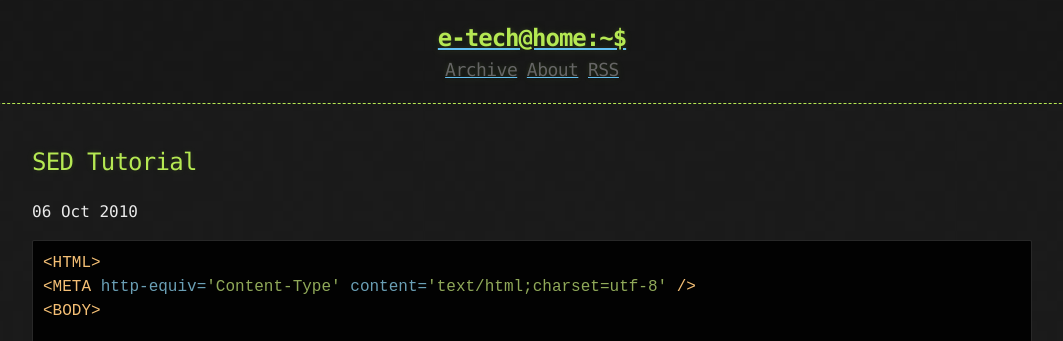
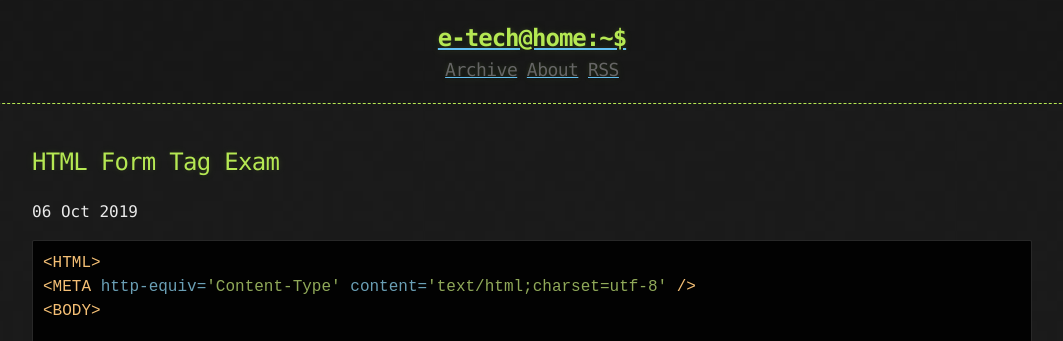
Before and after one commit to e-techinc/etechinc, a Jekyll site: the page built from _posts/2019-10-06-FormTag.md, in a window 1280 px wide. Shown: the top 341 px of the page, without its empty margins (108-1171 px from the left). Built offline with Jekyll 4.4.1, drawn with Linux system fonts in a browser that asks for light colours.

Commit message:
Update and rename 2010-10-06-FormTag.md to 2019-10-06-FormTag.md

```diff
--- a/_posts/2010-10-06-FormTag.md
+++ b/_posts/2019-10-06-FormTag.md
@@ -1,5 +1,5 @@
 ---
-title: SED Tutorial
+title: HTML Form Tag Exam
 published: true
 ---
 
```
